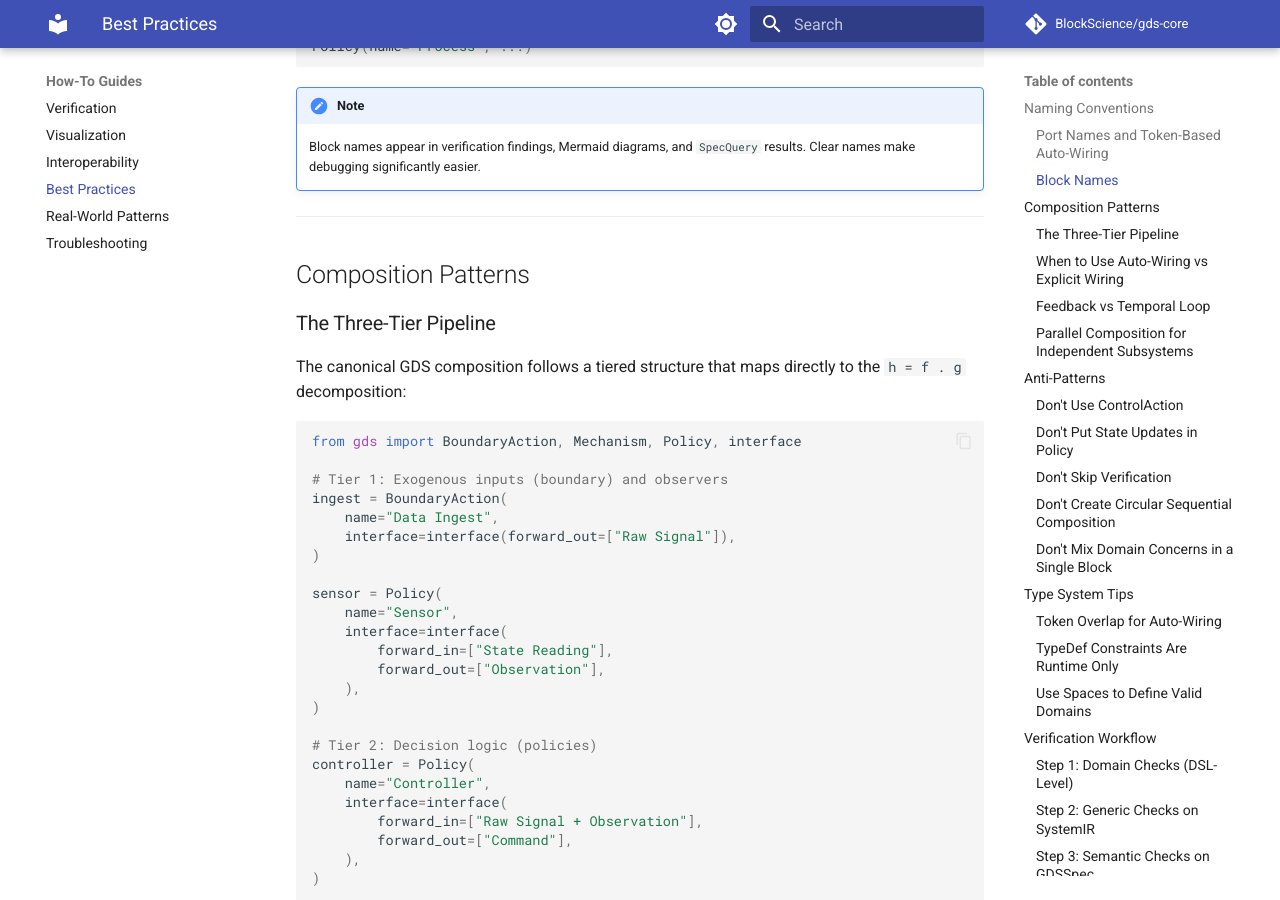
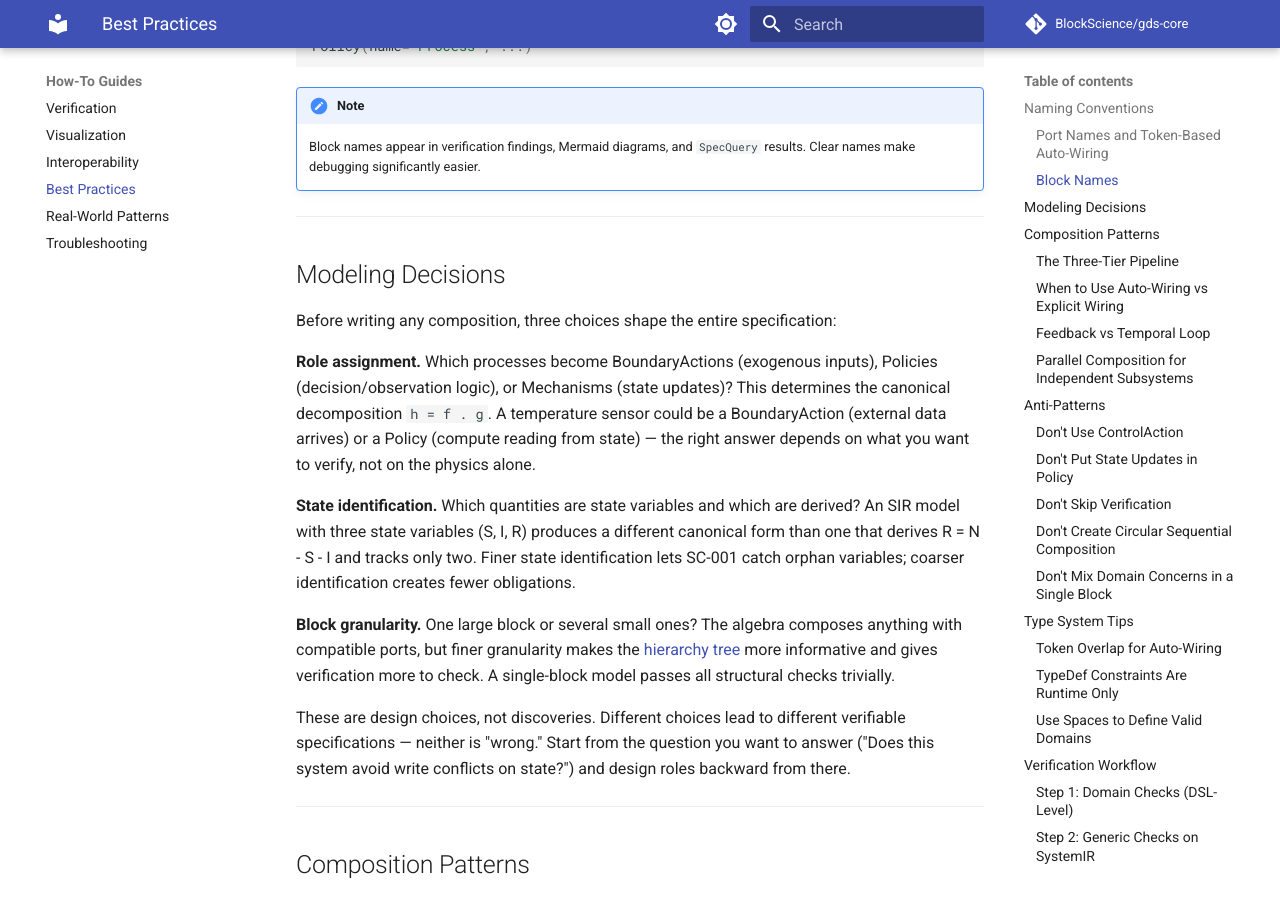
Before and after one commit to BlockScience/gds-core, an MkDocs documentation site: the page built from docs/guides/best-practices.md, in a window 1280 px wide and 900 px high, scrolled down 1198 px. Built offline with MkDocs 1.6.1 and Material for MkDocs 9.7.7, drawn with Linux system fonts in a browser that asks for light colours; comment, search, counter and statistics services are not loaded.

Commit message:
docs: add modeling philosophy concepts across existing pages
Weave verification/validation boundary, two-layer rationale, modeling
decisions (role assignment, state identification, block granularity),
and representation authority into architecture, verification,
best-practices, choosing-a-dsl, and view-stratification guides.

```diff
--- a/docs/guides/best-practices.md
+++ b/docs/guides/best-practices.md
@@ -46,6 +46,20 @@ Policy(name="Process", ...)
 
 !!! note
     Block names appear in verification findings, Mermaid diagrams, and `SpecQuery` results. Clear names make debugging significantly easier.
+
+---
+
+## Modeling Decisions
+
+Before writing any composition, three choices shape the entire specification:
+
+**Role assignment.** Which processes become BoundaryActions (exogenous inputs), Policies (decision/observation logic), or Mechanisms (state updates)? This determines the canonical decomposition `h = f . g`. A temperature sensor could be a BoundaryAction (external data arrives) or a Policy (compute reading from state) — the right answer depends on what you want to verify, not on the physics alone.
+
+**State identification.** Which quantities are state variables and which are derived? An SIR model with three state variables (S, I, R) produces a different canonical form than one that derives R = N - S - I and tracks only two. Finer state identification lets SC-001 catch orphan variables; coarser identification creates fewer obligations.
+
+**Block granularity.** One large block or several small ones? The algebra composes anything with compatible ports, but finer granularity makes the [hierarchy tree](../framework/guide/composition.md) more informative and gives verification more to check. A single-block model passes all structural checks trivially.
+
+These are design choices, not discoveries. Different choices lead to different verifiable specifications — neither is "wrong." Start from the question you want to answer ("Does this system avoid write conflicts on state?") and design roles backward from there.
 
 ---
 
```
Also changed, not shown: docs/framework/guide/architecture.md (+8 -0 lines), docs/guides/choosing-a-dsl.md (+10 -0 lines), docs/guides/verification.md (+6 -0 lines), docs/guides/view-stratification.md (+4 -0 lines).
